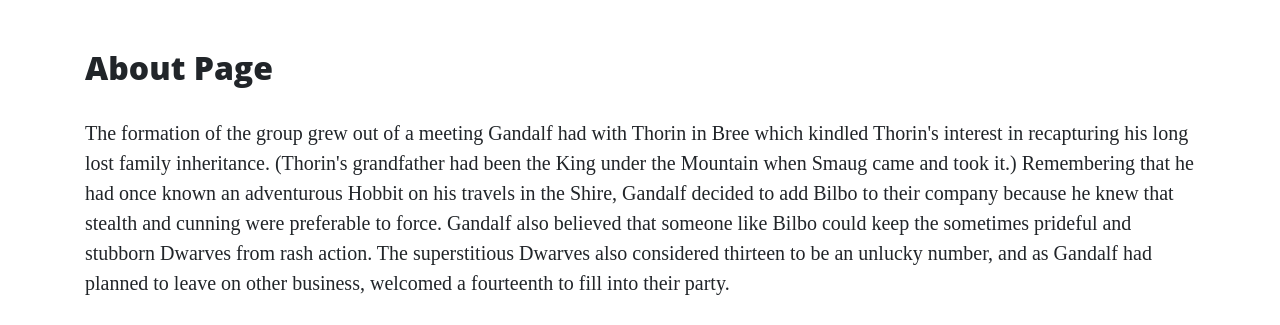
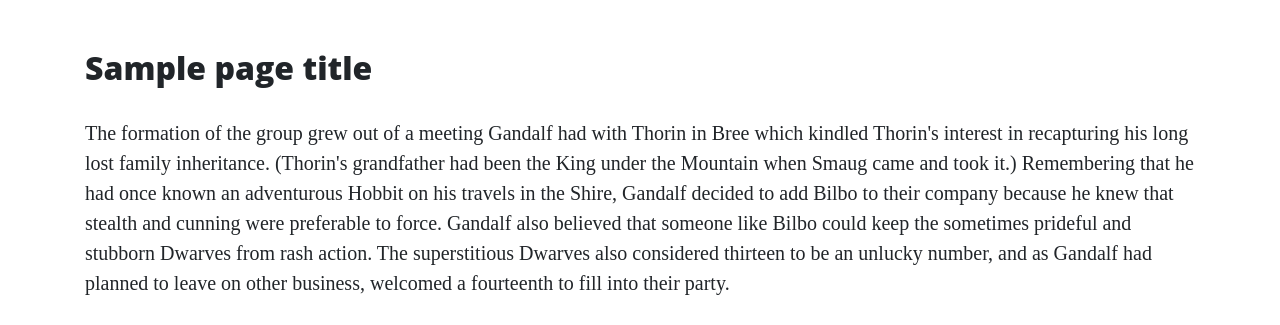
Before and after one commit to lorrainescanlon/thorin-flask-app, a Flask app: template templates/about.html in a window 1280 px wide. Shown: the part 629-954 px from the top of the page. Run offline with Flask 3, Linux system fonts and the light colour scheme; the template is opened without the code that fills it: most values are stand-ins (such as "Sample title", 1, 10 or a date in 2020); some libraries are stand-ins or nearby versions.

Commit message:
pass data from py file to html file about.html

```diff
--- a/run.py
+++ b/run.py
@@ -11,18 +11,17 @@ def index():
 
 @app.route("/about")
 def about():
-    return render_template("about.html")
+    return render_template("about.html", page_title="About")
 
 
 @app.route("/contact")
 def contact():
-    return render_template("contact.html")
+    return render_template("contact.html", page_title="Contact")
 
 
 @app.route("/careers")
 def careers():
-    return render_template("careers.html")
-
+    return render_template("careers.html", page_title="Careers")
 
 
 if __name__ == "__main__":
--- a/templates/about.html
+++ b/templates/about.html
@@ -1,6 +1,6 @@
 {% extends "base.html" %}
 {% block content %}
-    <h2>About Page</h2>
+    <h2>{{ page_title }}</h2>
     <p>
         The formation of the group grew out of a meeting Gandalf had with Thorin in Bree which kindled Thorin's interest
         in recapturing his long lost family inheritance. (Thorin's grandfather had been the King under the Mountain when
--- a/templates/careers.html
+++ b/templates/careers.html
@@ -1,4 +1,4 @@
 {% extends "base.html" %}
 {% block content %}
-    <h2>Come Work with us</h2>
+    <h2>{{ page_title }}</h2>
 {% endblock %}
--- a/templates/contact.html
+++ b/templates/contact.html
@@ -1,4 +1,4 @@
 {% extends "base.html" %}
 {% block content %}
-    <h2>Contact Us</h2>
+    <h2>{{ page_title }}</h2>
 {% endblock %}
```
